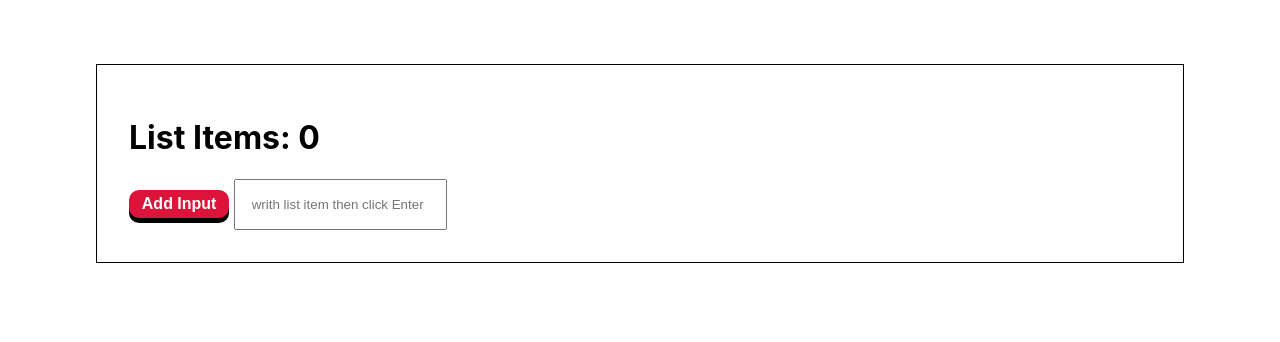
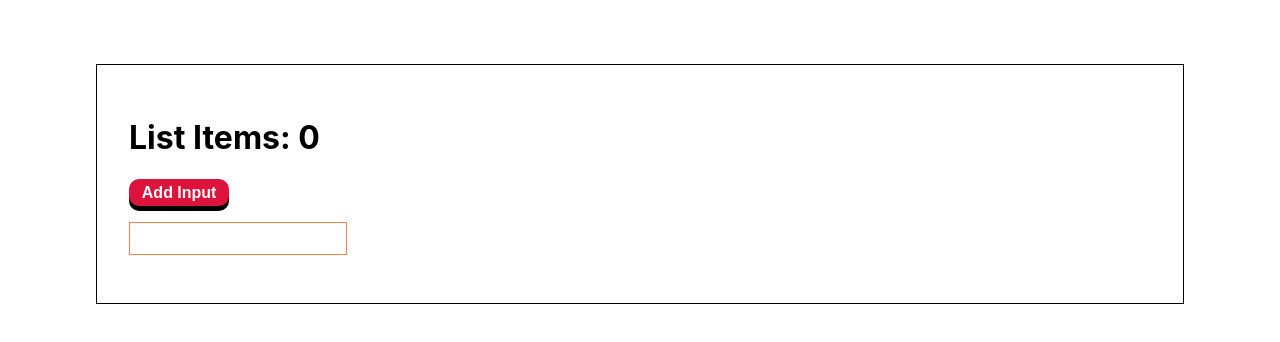
Before and after one commit to WatheqAlshowaiter/ReactForBegginers, a React (Create React App) app: page / in a window 1280 px wide. Both pictures are taken after a click on the button "Add Input". Shown: the top 342 px of the page. Built offline with nearby package versions, Linux system fonts and the light colour scheme.

Commit message:
4 - Item Input Component

```diff
--- /dev/null
+++ b/src/components/item-input/ItemInput.jsx
@@ -0,0 +1,31 @@
+import React from "react";
+import "./item-inpute.css";
+
+const ENTER_KEY = 13;
+const ESCAPE_KEY = 27;
+
+export default function ItemInput(props) {
+	let { onFinish, onClose, otherInputProps } = props;
+
+	const captureInputValue = (e) => {
+		let input = e.target,
+			value = input.value,
+			pressedButtonCode = e.keyCode || e.charCode;
+
+		if (pressedButtonCode === ENTER_KEY) {
+			onFinish(value);
+		} else if (pressedButtonCode === ESCAPE_KEY) {
+			onClose();
+		}
+	};
+	return (
+		<div className="item-input-wrapper">
+			<input
+				onKeyDown={captureInputValue}
+				type="text"
+				className="item-input"
+				{...otherInputProps}
+			/>
+		</div>
+	);
+}
--- /dev/null
+++ b/src/components/item-input/item-inpute.css
@@ -0,0 +1,15 @@
+    .item-input-wrapper{
+            margin-bottom: 1rem;
+            margin-top: 1rem;
+    }
+
+    .item-input{
+        padding: .5rem;
+        min-width: 200px;
+        border: 1px solid coral;
+    }
+
+    .item-input:focus{
+        border: 1px solid crimson
+
+    }
--- a/src/components/list-items/ListItems.jsx
+++ b/src/components/list-items/ListItems.jsx
@@ -1,4 +1,5 @@
 import React, { Component } from "react";
+import ItemInput from "../item-input/ItemInput";
 import "./list-items.css";
 
 export default class ListItems extends Component {
@@ -13,7 +14,15 @@ export default class ListItems extends Component {
 		});
 	};
 
-	addNewItems = () => {};
+	closeInput = () => {};
+
+	addNewItem = (value) => {
+		let items = this.state.items;
+		items.push(value);
+		this.setState({
+			items,
+		});
+	};
 
 	render() {
 		return (
@@ -23,7 +32,11 @@ export default class ListItems extends Component {
 					Add Input
 				</button>{" "}
 				{this.state.inputIsOpened && (
-					<input placeholder="writh list item then click Enter" />
+					<ItemInput
+						onFinish={this.addNewItem}
+						onClose={this.closeInput}
+						placeholder="writh list item then click Enter"
+					/>
 				)}
 			</div>
 		);
--- a/src/components/list-items/list-items.css
+++ b/src/components/list-items/list-items.css
@@ -21,11 +21,11 @@
 	box-shadow: 0 5px rgb(0, 0, 0);
 }
 .add-input-button:hover {
-	background-color: rgb(171, 15, 15);
+	/* background-color: rgb(171, 15, 15); */
 }
 
 .add-input-button:active {
-	background-color: rgb(171, 15, 15);
+	/* background-color: rgb(171, 15, 15); */
 	box-shadow: 0 3px rgb(0, 0, 0);
 	transform: translateY(3px);
 }
--- a/src/index.css
+++ b/src/index.css
@@ -1,13 +1,17 @@
 body {
-  margin: 0;
-  font-family: -apple-system, BlinkMacSystemFont, 'Segoe UI', 'Roboto', 'Oxygen',
-    'Ubuntu', 'Cantarell', 'Fira Sans', 'Droid Sans', 'Helvetica Neue',
-    sans-serif;
-  -webkit-font-smoothing: antialiased;
-  -moz-osx-font-smoothing: grayscale;
+	margin: 0;
+	font-family: -apple-system, BlinkMacSystemFont, "Segoe UI", "Roboto", "Oxygen",
+		"Ubuntu", "Cantarell", "Fira Sans", "Droid Sans", "Helvetica Neue",
+		sans-serif;
+	-webkit-font-smoothing: antialiased;
+	-moz-osx-font-smoothing: grayscale;
 }
 
 code {
-  font-family: source-code-pro, Menlo, Monaco, Consolas, 'Courier New',
-    monospace;
+	font-family: source-code-pro, Menlo, Monaco, Consolas, "Courier New",
+		monospace;
 }
+
+*:focus {
+	outline: none;
+}
--- a/src/input.css
+++ b/src/input.css
@@ -1,8 +1,8 @@
-input {
+/* input {
 	padding: 1rem;
 }
 
 input:focus {
 	border-color: skyblue;
 	border-color: red;
-}
+} */
```
